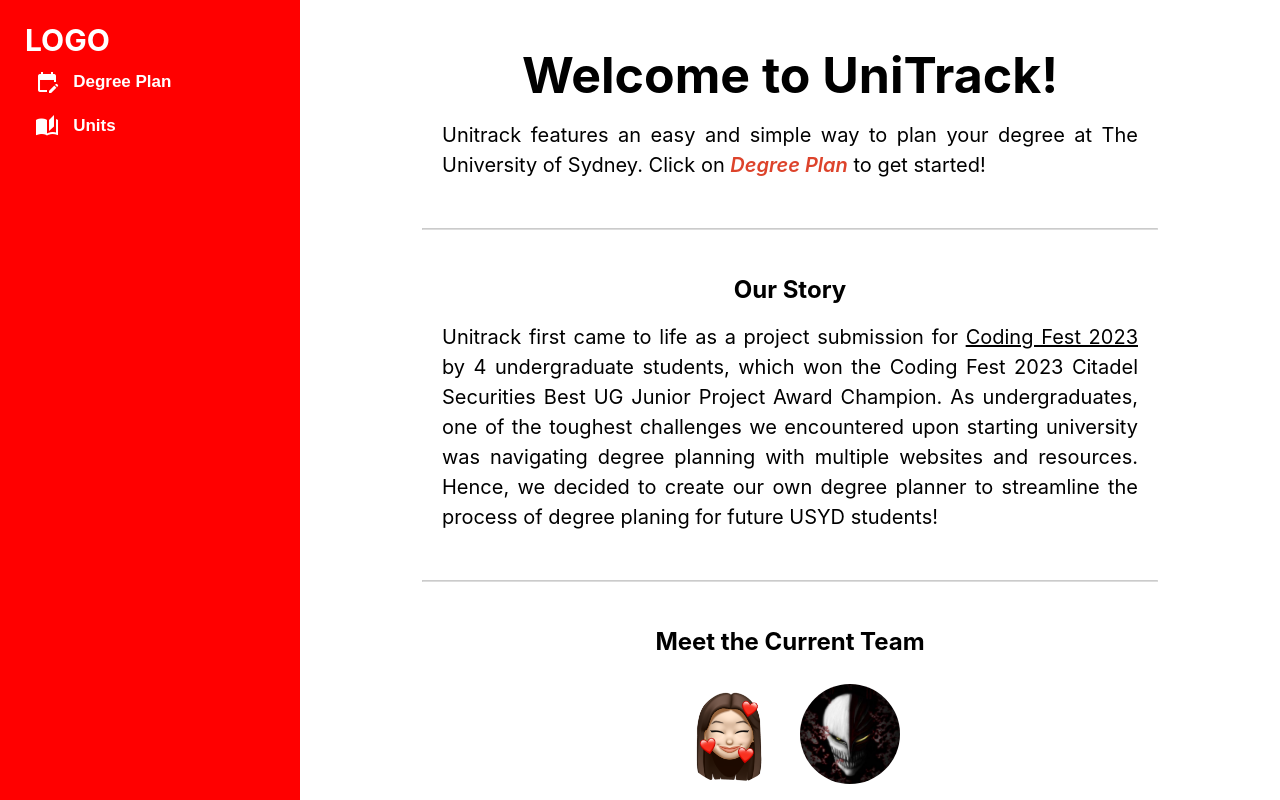
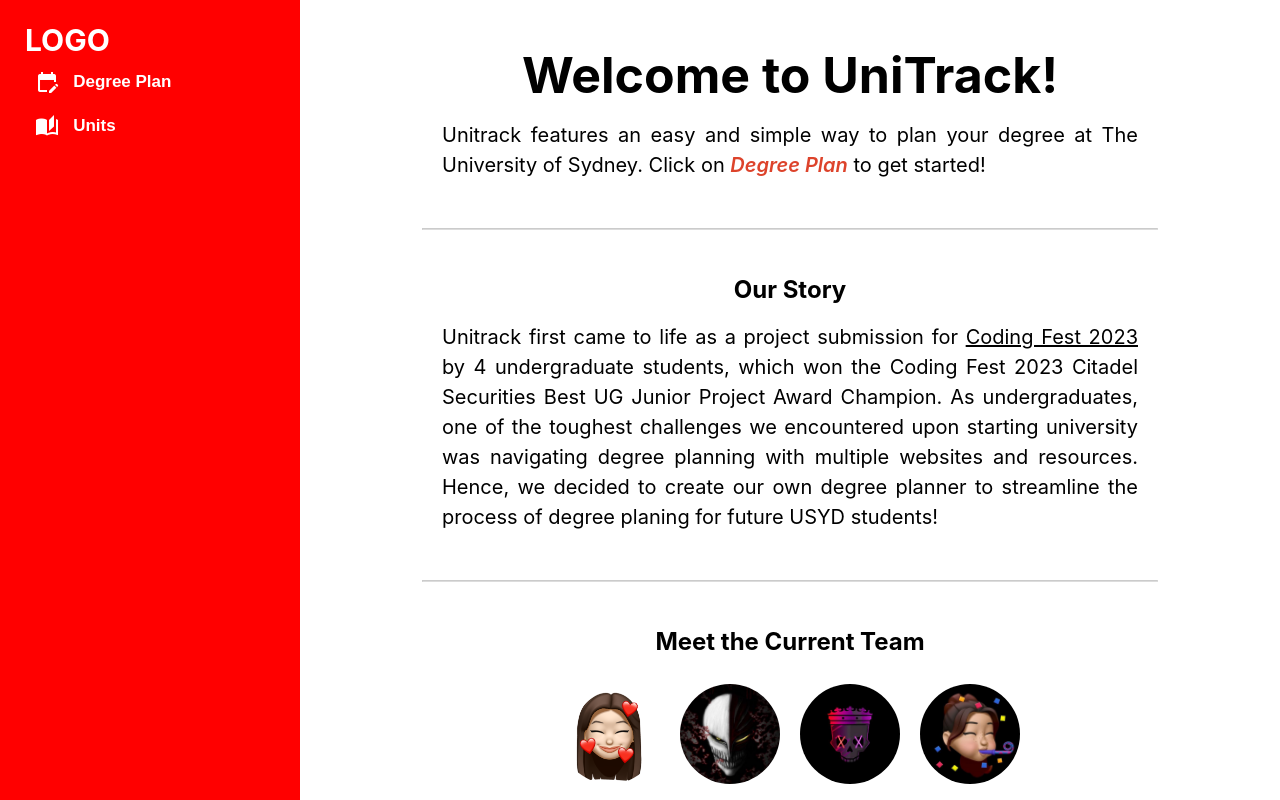
Before and after one commit to GoodGameRuler/unitrack_v3, a Next.js app: page / in a window 1280 px wide. Shown: the top 800 px of the page. Built offline with nearby package versions, Linux system fonts and the light colour scheme.

Commit message:
Add other contributors to About Us page

```diff
--- a/app/index.css
+++ b/app/index.css
@@ -14,7 +14,7 @@
     background-color: white;
 }
 
-.jenny, .udit, .githubSVG {
+.jenny, .udit, .parth, .devu,.githubSVG {
     background-position: center center;
     background-repeat: no-repeat;
     background-size: cover;
@@ -26,6 +26,14 @@
 
 .udit {
     background-image: url("./images/udit.jpeg");
+}
+
+.parth {
+    background-image: url("./images/parth.jpeg");
+}
+
+.devu {
+    background-image: url("./images/devu.jpeg");
 }
 
 .githubSVG {
--- a/app/page.js
+++ b/app/page.js
@@ -29,6 +29,8 @@
         <div className="profileContainer">
             <a href="https://github.com/jennifermtan" className="profilePhoto jenny"> </a>
             <a href="https://github.com/GoodGameRuler" className="profilePhoto udit"> </a>
+            <a href="https://github.com/gitparth12" className="profilePhoto parth"> </a>
+            <a href="https://github.com/devanshimirchandani" className="profilePhoto devu"> </a>
         </div>
       </div>
       <Divider />
```
Also changed, not shown: app/images/devu.jpeg (added), app/images/parth.jpeg (added).
